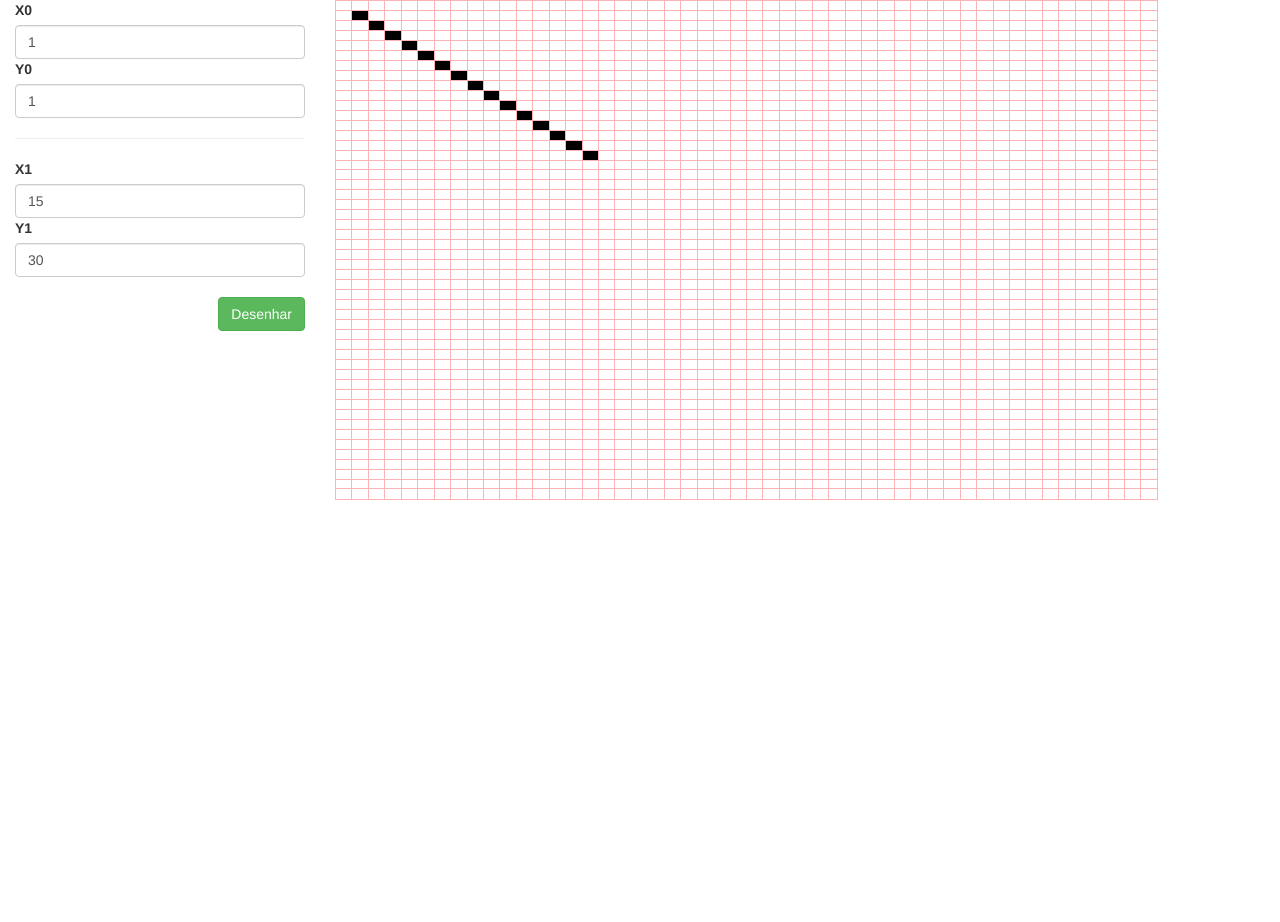
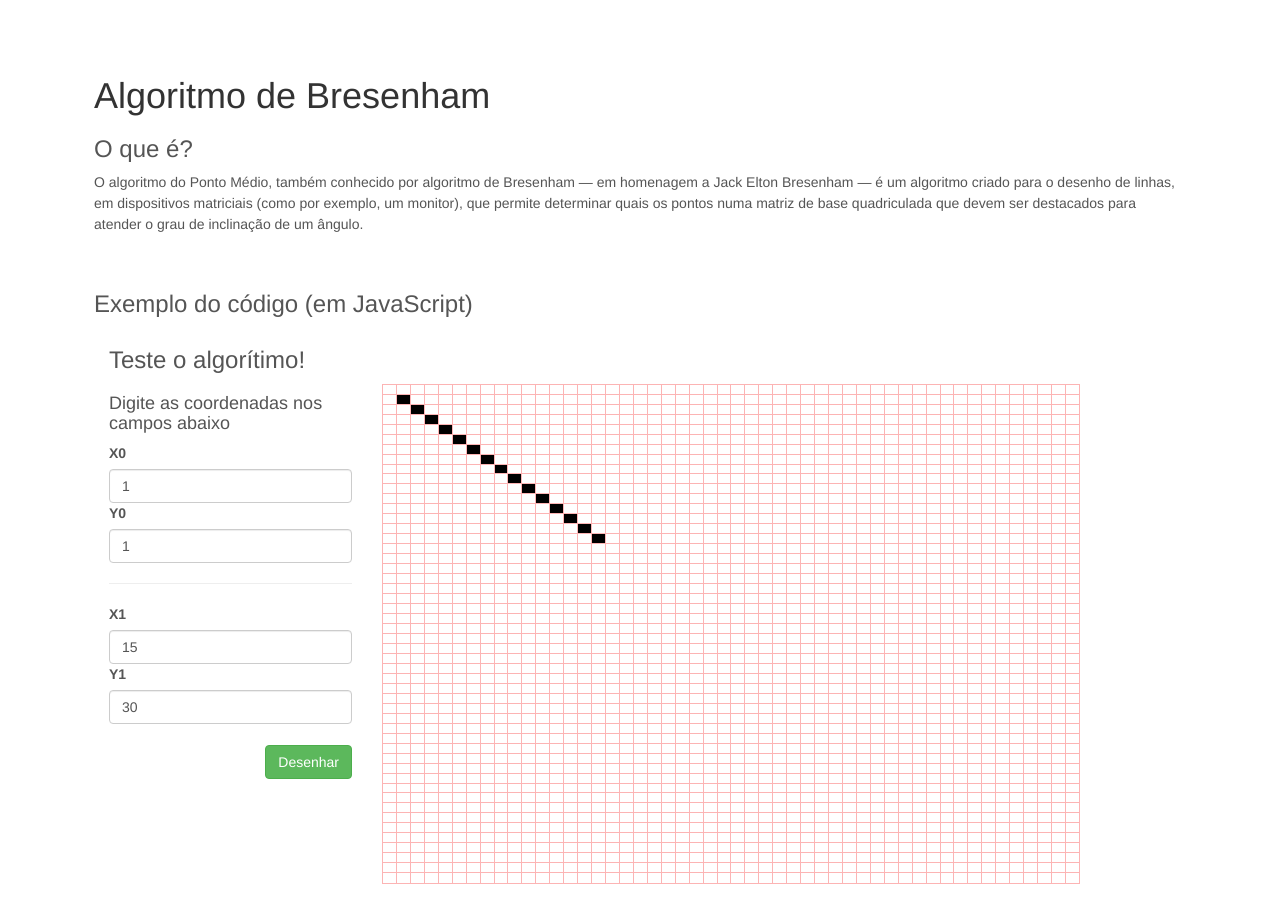
Before and after one commit to OdineiRibeiro/algoritmo_de_bresenham, a plain HTML site: page index.html in a window 1280 px wide. Before the commit the page ends 800 px from the top, so only its background shows below. Drawn offline with Linux system fonts and the light colour scheme.

Commit message:
changed style

```diff
--- a/css/style.css
+++ b/css/style.css
@@ -1,4 +1,25 @@
-tr {
+body {
+  margin: 0 auto;
+  max-width: 80em;
+  font-family: "Helvetica", "Arial", sans-serif;
+  line-height: 1.5;
+  padding: 4em 1em;
+  color: #555;
+}
+
+h2, h1 {
+  color: #333;
+}
+
+p {
+  margin-bottom: 4em;
+}
+
+#git-code {
+  margin-bottom: 4em;
+}
+
+#tabela-algoritimo {
   border: 1px red solid;
 }
 
--- a/index.html
+++ b/index.html
@@ -1,14 +1,32 @@
 <!DOCTYPE html>
 <html>
   <head>
+    <meta charset="utf-8">
     <title>Algoritmo de Bresenham em JS</title>
     <link rel="stylesheet" href="css/bootstrap.min.css"/>
     <link rel="stylesheet" href="css/style.css"/>
   </head>
   <body>
+    <h1>Algoritmo de Bresenham</h1>
+
+    <h3>O que é?</h3>
+    <p>O algoritmo do Ponto Médio, também conhecido por algoritmo de Bresenham
+      — em homenagem a Jack Elton Bresenham — é um algoritmo criado para o desenho
+      de linhas, em dispositivos matriciais (como por exemplo, um monitor), que
+      permite determinar quais os pontos numa matriz de base quadriculada que devem
+      ser destacados para atender o grau de inclinação de um ângulo.</p>
+
+    <h3>Exemplo do código (em JavaScript)</h3>
+    <div class="git-code">
+      <script src="https://gist.github.com/OdineiRibeiro/7a192839206d67c9b1fcd1e21674264e.js"></script>
+    </div>
+
+
     <div class="container-fluid">
+      <h3>Teste o algorítimo!</h3>
       <div class="row">
         <div class="col-md-3">
+          <h4>Digite as coordenadas nos campos abaixo</h4>
           <label for="x0">X0</label>
           <input id="x0" type="text" class="form-control" value="1">
           <label for="y0">Y0</label>
--- a/js/main.js
+++ b/js/main.js
@@ -29,6 +29,8 @@ function DesenhaTabela(){
   var y = 0;
   for(x = 0;x < 50;x++){
     var tr = document.createElement("tr");
+
+    tr.id = 'tabela-algoritimo'
     tr.setAttribute("class","pixel y");
     tr.setAttribute("id","row-"+x);
     table.appendChild(tr);
```
